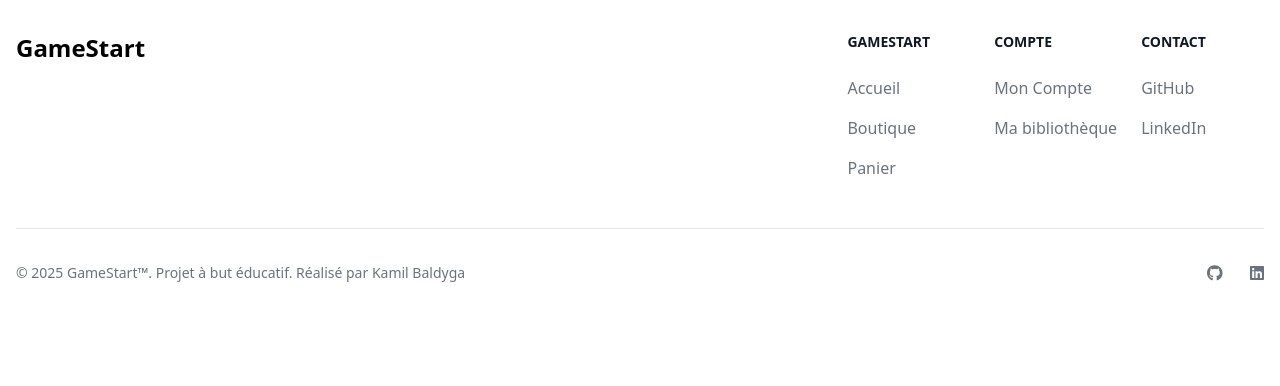
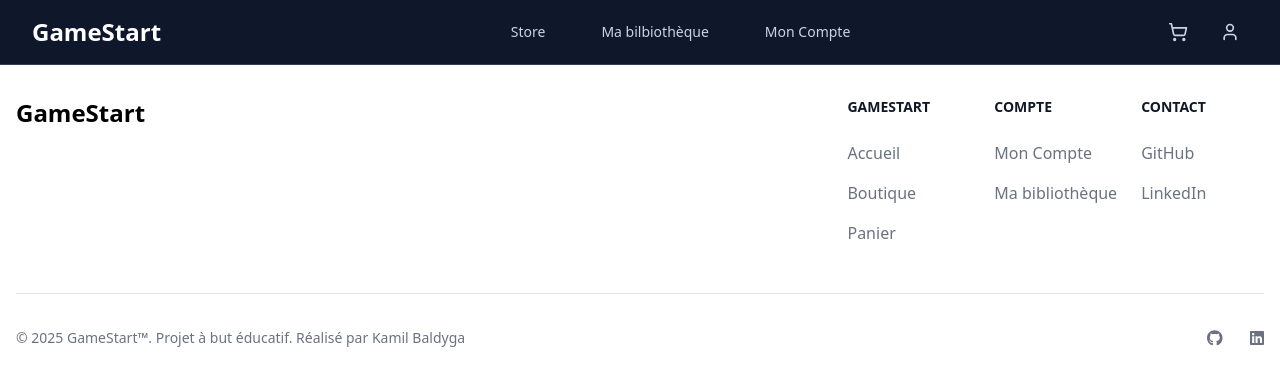
Before and after one commit to ME0WGE/NEXT-GAMESTART-KAMIL, a Next.js app: page / in a window 1280 px wide. Shown: the top 386 px of the page. Built offline with nearby package versions, Linux system fonts and the light colour scheme.

Commit message:
add basic navbar

```diff
--- a/package.json
+++ b/package.json
@@ -15,6 +15,7 @@
     "@fortawesome/free-solid-svg-icons": "^6.7.2",
     "@fortawesome/react-fontawesome": "^0.2.2",
     "@reduxjs/toolkit": "^2.8.2",
+    "lucide-react": "^0.525.0",
     "next": "15.3.4",
     "next-auth": "^4.24.11",
     "react": "^19.0.0",
--- a/src/app/layout.jsx
+++ b/src/app/layout.jsx
@@ -1,6 +1,7 @@
 import Footer from "@/components/Footer";
 import "./globals.css";
 import ReduxProvider from "@/lib/reduxProvider";
+import Navbar from "@/components/Navbar";
 
 export const metadata = {
   title: "GameStart",
@@ -12,6 +13,7 @@ export default function RootLayout({ children }) {
     <html lang="fr">
       <body className={`antialiased`}>
         <ReduxProvider>
+          <Navbar />
           {children}
           <Footer />
         </ReduxProvider>
--- a/src/components/Navbar.jsx
+++ b/src/components/Navbar.jsx
@@ -1,3 +1,98 @@
+"use client";
+
+import React, { useState } from "react";
+import { Menu, X, ShoppingCart, User } from "lucide-react";
+
 export default function Navbar() {
-  return;
+  const [isMenuOpen, setIsMenuOpen] = useState(false);
+
+  const toggleMenu = () => {
+    setIsMenuOpen(!isMenuOpen);
+  };
+
+  return (
+    <nav className="bg-slate-900 shadow-lg border-b border-slate-700">
+      <div className="max-w-7xl mx-auto px-4 sm:px-6 lg:px-8">
+        <div className="flex justify-between items-center h-16">
+          {/* Logo/Company Name */}
+          <div className="flex-shrink-0">
+            <h1 className="text-2xl font-bold text-white">GameStart</h1>
+          </div>
+
+          {/* Desktop Navigation Links */}
+          <div className="hidden md:block">
+            <div className="ml-10 flex items-baseline space-x-8">
+              <a
+                href="#store"
+                className="text-slate-300 hover:text-blue-400 hover:bg-slate-800 px-3 py-2 rounded-md text-sm font-medium transition-all duration-200">
+                Store
+              </a>
+              <a
+                href="#library"
+                className="text-slate-300 hover:text-blue-400 hover:bg-slate-800 px-3 py-2 rounded-md text-sm font-medium transition-all duration-200">
+                Ma bilbiothèque
+              </a>
+              <a
+                href="#account"
+                className="text-slate-300 hover:text-blue-400 hover:bg-slate-800 px-3 py-2 rounded-md text-sm font-medium transition-all duration-200">
+                Mon Compte
+              </a>
+            </div>
+          </div>
+
+          {/* Desktop Icons */}
+          <div className="hidden md:flex items-center space-x-4">
+            <button className="text-slate-300 hover:text-blue-400 hover:bg-slate-800 p-2 rounded-full transition-all duration-200">
+              <ShoppingCart size={20} />
+            </button>
+            <button className="text-slate-300 hover:text-blue-400 hover:bg-slate-800 p-2 rounded-full transition-all duration-200">
+              <User size={20} />
+            </button>
+          </div>
+
+          {/* Mobile menu button */}
+          <div className="md:hidden">
+            <button
+              onClick={toggleMenu}
+              className="text-slate-300 hover:text-blue-400 hover:bg-slate-800 p-2 rounded-md transition-all duration-200">
+              {isMenuOpen ? <X size={24} /> : <Menu size={24} />}
+            </button>
+          </div>
+        </div>
+
+        {/* Mobile Navigation Menu */}
+        {isMenuOpen && (
+          <div className="md:hidden">
+            <div className="px-2 pt-2 pb-3 space-y-1 sm:px-3 bg-slate-800 rounded-lg mt-2">
+              <a
+                href="#store"
+                className="text-slate-300 hover:text-blue-400 hover:bg-slate-700 block px-3 py-2 rounded-md text-base font-medium transition-all duration-200">
+                Store
+              </a>
+              <a
+                href="#library"
+                className="text-slate-300 hover:text-blue-400 hover:bg-slate-700 block px-3 py-2 rounded-md text-base font-medium transition-all duration-200">
+                My Library
+              </a>
+              <a
+                href="#account"
+                className="text-slate-300 hover:text-blue-400 hover:bg-slate-700 block px-3 py-2 rounded-md text-base font-medium transition-all duration-200">
+                Account
+              </a>
+
+              {/* Mobile Icons */}
+              <div className="flex space-x-4 px-3 py-2">
+                <button className="text-slate-300 hover:text-blue-400 hover:bg-slate-700 p-2 rounded-full transition-all duration-200">
+                  <ShoppingCart size={20} />
+                </button>
+                <button className="text-slate-300 hover:text-blue-400 hover:bg-slate-700 p-2 rounded-full transition-all duration-200">
+                  <User size={20} />
+                </button>
+              </div>
+            </div>
+          </div>
+        )}
+      </div>
+    </nav>
+  );
 }
```
Also changed, not shown: 1 other file (tests, documents, lock files or other folders).
